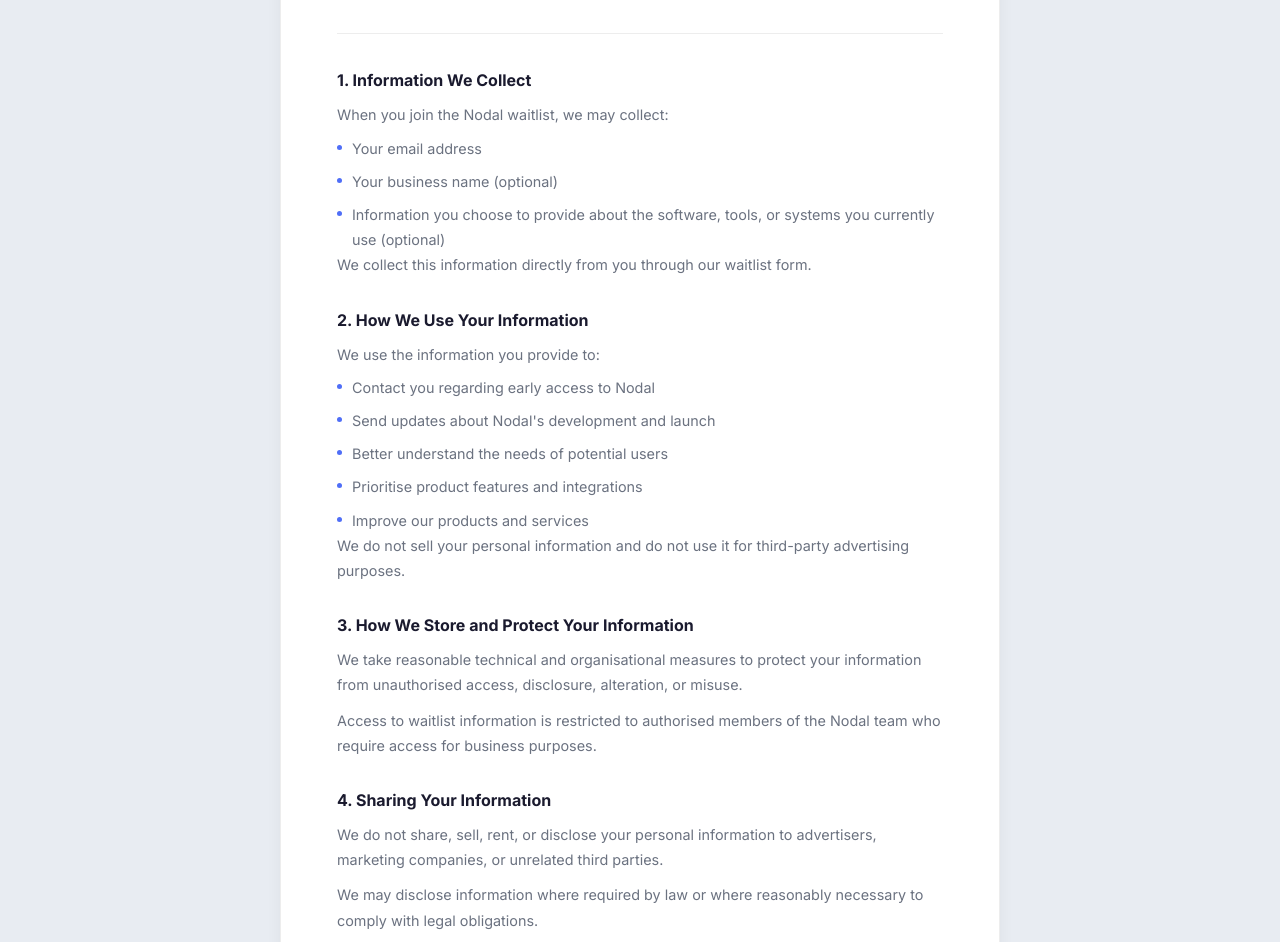
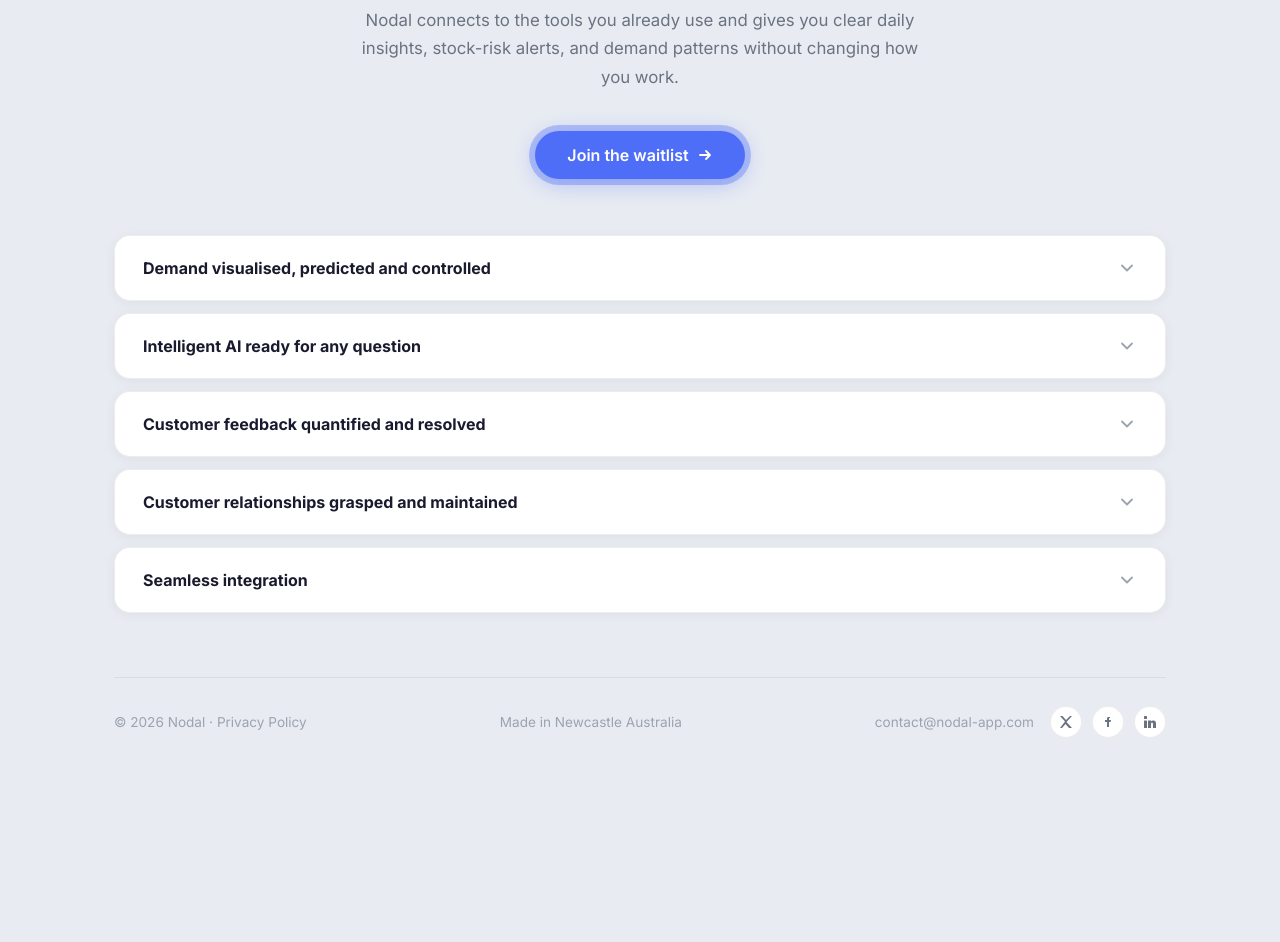
Before and after one commit to Archer-Nodal/Nodal, a plain HTML site: page index.html in a window 1280 px wide. Shown: the part 420-1362 px from the top of the page. After the commit the page ends 1186 px from the top, so only its background shows below. Drawn offline with Linux system fonts and the light colour scheme.

Commit message:
Update index.html

```diff
--- a/index.html
+++ b/index.html
@@ -3,7 +3,7 @@
 <head>
   <meta charset="UTF-8" />
   <meta name="viewport" content="width=device-width, initial-scale=1.0" />
-  <title>Our Privacy Policy</title>
+  <title>Nodal - Clarity, fast.</title>
   <link rel="icon" href="nodal.ico" type="image/x-icon" />
   <link rel="preconnect" href="https://fonts.googleapis.com" />
   <link rel="preconnect" href="https://fonts.gstatic.com" crossorigin />
@@ -22,6 +22,7 @@
       --text-secondary: #6b7280;
       --text-muted: #9ca3af;
       --accent: #4f6ef7;
+      --accent-glow: rgba(79, 110, 247, 0.35);
       --border: rgba(0, 0, 0, 0.07);
     }
 
@@ -30,267 +31,356 @@
       background-color: var(--bg);
       color: var(--text-primary);
       min-height: 100vh;
-      padding: 48px 24px;
       -webkit-font-smoothing: antialiased;
     }
 
+    /* ── Layout ── */
     .page {
-      max-width: 720px;
+      max-width: 1100px;
       margin: 0 auto;
+      padding: 0 24px;
+    }
+
+    /* ── Hero ── */
+    .hero {
+      text-align: center;
+      padding: 64px 0 56px;
     }
 
     .logo {
       display: block;
-      margin-bottom: 40px;
+      margin-bottom: 8px;
     }
 
     .logo img {
-      height: 80px;
+      height: 144px;
       width: auto;
     }
 
-    .card {
+    .tagline {
+      font-size: 1.1rem;
+      font-weight: 400;
+      color: var(--text-secondary);
+      margin-bottom: 20px;
+      letter-spacing: 0.01em;
+    }
+
+    .hero-headline {
+      font-size: clamp(2.4rem, 6vw, 4rem);
+      font-weight: 800;
+      line-height: 1.1;
+      letter-spacing: -0.03em;
+      color: var(--text-primary);
+      max-width: 700px;
+      margin: 0 auto 24px;
+    }
+
+    .hero-sub {
+      font-size: 1.05rem;
+      line-height: 1.7;
+      color: var(--text-secondary);
+      max-width: 560px;
+      margin: 0 auto 40px;
+    }
+
+    .cta-btn {
+      display: inline-flex;
+      align-items: center;
+      gap: 8px;
+      background: var(--accent);
+      color: #ffffff;
+      font-family: inherit;
+      font-size: 1rem;
+      font-weight: 600;
+      padding: 14px 32px;
+      border-radius: 100px;
+      border: none;
+      cursor: pointer;
+      text-decoration: none;
+      box-shadow:
+        0 0 0 6px var(--accent-glow),
+        0 4px 24px rgba(79, 110, 247, 0.4);
+      transition: box-shadow 0.2s, transform 0.15s;
+    }
+
+    .cta-btn:hover {
+      box-shadow:
+        0 0 0 10px var(--accent-glow),
+        0 8px 32px rgba(79, 110, 247, 0.5);
+      transform: translateY(-1px);
+    }
+
+    /* ── Accordion ── */
+    .accordion {
+      display: flex;
+      flex-direction: column;
+      gap: 12px;
+      margin-bottom: 64px;
+    }
+
+    .accordion-item {
       background: var(--card-bg);
       border: 1px solid var(--border);
-      border-radius: 20px;
-      padding: 52px 56px;
-      box-shadow: 0 2px 16px rgba(0,0,0,0.05);
+      border-radius: 16px;
+      box-shadow: 0 2px 12px rgba(0,0,0,0.05);
+      overflow: hidden;
+    }
+
+    .accordion-trigger {
+      width: 100%;
+      display: flex;
+      align-items: center;
+      justify-content: space-between;
+      padding: 22px 28px;
+      background: none;
+      border: none;
+      cursor: pointer;
+      font-family: inherit;
+      font-size: 1rem;
+      font-weight: 700;
+      color: var(--text-primary);
+      text-align: left;
+      gap: 16px;
+    }
+
+    .accordion-trigger:hover {
+      color: var(--accent);
+    }
+
+    .accordion-chevron {
+      width: 20px;
+      height: 20px;
+      flex-shrink: 0;
+      color: var(--text-muted);
+      transition: transform 0.25s ease;
+    }
+
+    .accordion-item.open .accordion-chevron {
+      transform: rotate(180deg);
+    }
+
+    .accordion-item.open .accordion-trigger {
+      color: var(--accent);
+    }
+
+    .accordion-body {
+      display: grid;
+      grid-template-rows: 0fr;
+      transition: grid-template-rows 0.28s ease;
+    }
+
+    .accordion-item.open .accordion-body {
+      grid-template-rows: 1fr;
+    }
+
+    .accordion-inner {
+      overflow: hidden;
+    }
+
+    .accordion-inner ul {
+      list-style: none;
+      padding: 0 28px 24px;
+      display: flex;
+      flex-direction: column;
+      gap: 12px;
+    }
+
+    .accordion-inner li {
+      display: flex;
+      gap: 12px;
+      font-size: 0.9rem;
+      line-height: 1.65;
+      color: var(--text-secondary);
+    }
+
+    .accordion-inner li::before {
+      content: '';
+      width: 6px;
+      height: 6px;
+      border-radius: 50%;
+      background: var(--accent);
+      flex-shrink: 0;
+      margin-top: 8px;
+    }
+
+    /* ── Footer ── */
+    footer {
+      border-top: 1px solid var(--border);
+      padding: 28px 0;
+      display: flex;
+      align-items: center;
+      justify-content: space-between;
+      font-size: 0.85rem;
+      color: var(--text-muted);
+      gap: 20px;
     }
 
     @media (max-width: 600px) {
-      .card { padding: 36px 24px; }
+      footer {
+        flex-direction: column;
+        text-align: center;
+      }
     }
 
-    .policy-title {
-      font-size: 1.75rem;
-      font-weight: 800;
-      letter-spacing: -0.02em;
-      color: var(--text-primary);
-      margin-bottom: 8px;
+    .footer-social {
+      display: flex;
+      gap: 10px;
+      align-items: center;
     }
 
-    .policy-date {
-      font-size: 0.85rem;
-      color: var(--text-muted);
-      margin-bottom: 32px;
+    .footer-social a {
+      display: flex;
+      align-items: center;
+      justify-content: center;
+      width: 32px;
+      height: 32px;
+      border-radius: 50%;
+      background: var(--card-bg);
+      border: 1px solid var(--border);
+      color: var(--text-secondary);
+      text-decoration: none;
+      transition: box-shadow 0.15s;
     }
 
-    .policy-intro {
-      font-size: 0.95rem;
-      line-height: 1.75;
-      color: var(--text-secondary);
-      margin-bottom: 36px;
-      padding-bottom: 32px;
-      border-bottom: 1px solid var(--border);
-    }
-
-    .section {
-      margin-bottom: 32px;
-    }
-
-    .section h2 {
-      font-size: 1rem;
-      font-weight: 700;
-      color: var(--text-primary);
-      margin-bottom: 12px;
-    }
-
-    .section p, .section li {
-      font-size: 0.9rem;
-      line-height: 1.75;
-      color: var(--text-secondary);
-    }
-
-    .section p + p {
-      margin-top: 10px;
-    }
-
-    .section ul {
-      list-style: none;
-      display: flex;
-      flex-direction: column;
-      gap: 8px;
-      margin-top: 8px;
-    }
-
-    .section li {
-      display: flex;
-      gap: 10px;
-    }
-
-    .section li::before {
-      content: '';
-      width: 5px;
-      height: 5px;
-      border-radius: 50%;
-      background: var(--accent);
-      flex-shrink: 0;
-      margin-top: 9px;
-    }
-
-    .section a {
-      color: var(--accent);
-      text-decoration: none;
-    }
-
-    .section a:hover {
-      text-decoration: underline;
-    }
-
-    .bottom-links {
-      display: flex;
-      align-items: center;
-      gap: 16px;
-      margin-top: 32px;
-    }
-
-    .back-link {
-      display: inline-flex;
-      align-items: center;
-      gap: 6px;
-      font-size: 0.85rem;
-      color: var(--text-muted);
-      text-decoration: none;
-    }
-
-    .back-link:hover {
+    .footer-social a:hover {
+      box-shadow: 0 2px 8px rgba(0,0,0,0.1);
       color: var(--text-primary);
     }
 
-    .download-btn {
-      display: inline-flex;
-      align-items: center;
-      gap: 6px;
-      font-family: inherit;
-      font-size: 0.85rem;
-      font-weight: 600;
-      color: var(--accent);
-      background: none;
-      border: 1px solid var(--accent);
-      border-radius: 100px;
-      padding: 7px 16px;
-      cursor: pointer;
-      text-decoration: none;
-      transition: background 0.15s, color 0.15s;
-    }
-
-    .download-btn:hover {
-      background: var(--accent);
-      color: #ffffff;
-    }
-
-    .download-btn svg {
+    .footer-social svg {
       width: 14px;
       height: 14px;
     }
 
-    @media print {
-      body { background: #fff; padding: 0; }
-      .logo, .bottom-links { display: none; }
-      .card {
-        border: none;
-        border-radius: 0;
-        box-shadow: none;
-        padding: 0;
-      }
+    footer a {
+      color: inherit;
+      text-decoration: none;
+    }
+
+    footer a:hover {
+      color: var(--text-primary);
     }
   </style>
 </head>
 <body>
   <div class="page">
 
-    <a href="index.html" class="logo">
-      <img src="nodal.svg" alt="Nodal" />
-    </a>
+    <!-- Hero -->
+    <section class="hero">
+      <div class="logo">
+        <img src="nodal.svg" alt="Nodal" />
+      </div>
 
-    <div class="card">
-      <h1 class="policy-title">Privacy Policy</h1>
-      <p class="policy-date">Last updated: 24 June 2026</p>
+      <p class="tagline">Clarity, fast.</p>
 
-      <p class="policy-intro">
-        Nodal ("we", "us", or "our") respects your privacy and is committed to protecting the
-        personal information you provide when joining our waitlist. This Privacy Policy explains
-        what information we collect, how we use it, and your rights regarding that information.
+      <h1 class="hero-headline">The fastest way to understand your venue</h1>
+
+      <p class="hero-sub">
+        Nodal connects to the tools you already use and gives you clear daily insights,
+        stock-risk alerts, and demand patterns without changing how you work.
       </p>
 
-      <div class="section">
-        <h2>1. Information We Collect</h2>
-        <p>When you join the Nodal waitlist, we may collect:</p>
-        <ul>
-          <li>Your email address</li>
-          <li>Your business name (optional)</li>
-          <li>Information you choose to provide about the software, tools, or systems you currently use (optional)</li>
-        </ul>
-        <p>We collect this information directly from you through our waitlist form.</p>
+      <a href="waitlist.html" class="cta-btn">
+        Join the waitlist
+        <svg width="16" height="16" viewBox="0 0 16 16" fill="none"><path d="M3 8h10M9 4l4 4-4 4" stroke="currentColor" stroke-width="1.8" stroke-linecap="round" stroke-linejoin="round"/></svg>
+      </a>
+    </section>
+
+    <!-- Accordion -->
+    <div class="accordion">
+
+      <div class="accordion-item">
+        <button class="accordion-trigger">
+          Demand visualised, predicted and controlled
+          <svg class="accordion-chevron" viewBox="0 0 20 20" fill="none"><path d="M5 7.5l5 5 5-5" stroke="currentColor" stroke-width="1.8" stroke-linecap="round" stroke-linejoin="round"/></svg>
+        </button>
+        <div class="accordion-body"><div class="accordion-inner"><ul>
+          <li>Nodal keeps track of all your past orders and their times and assembles them into a comprehensive line graph, making customer trends crystal clear.</li>
+          <li>Nodal uses a complex algorithm to predict upcoming demand fluctuations, using data from previous performance in relation to a range of factors such as inflation, weather, season and time of the week. Nodal also flags potential spikes in demand and factors them into its predictions before they happen by tracking local events such as sports games.</li>
+          <li>By visualising and predicting demand Nodal can ensure your business can prepare adequately and reduce wastage of perishable inputs, while identifying customer trends and dying products before it's too late.</li>
+          <li>Nodal is able to visualise your businesses' raw popularity over time by removing the effects of interfering factors from your demand trend.</li>
+        </ul></div></div>
       </div>
 
-      <div class="section">
-        <h2>2. How We Use Your Information</h2>
-        <p>We use the information you provide to:</p>
-        <ul>
-          <li>Contact you regarding early access to Nodal</li>
-          <li>Send updates about Nodal's development and launch</li>
-          <li>Better understand the needs of potential users</li>
-          <li>Prioritise product features and integrations</li>
-          <li>Improve our products and services</li>
-        </ul>
-        <p>We do not sell your personal information and do not use it for third-party advertising purposes.</p>
+      <div class="accordion-item">
+        <button class="accordion-trigger">
+          Intelligent AI ready for any question
+          <svg class="accordion-chevron" viewBox="0 0 20 20" fill="none"><path d="M5 7.5l5 5 5-5" stroke="currentColor" stroke-width="1.8" stroke-linecap="round" stroke-linejoin="round"/></svg>
+        </button>
+        <div class="accordion-body"><div class="accordion-inner"><ul>
+          <li>AI isn't an add-on feature to Nodal, to us it's more than a buzzword and is central to our values of clarity and speed.</li>
+          <li>NodalAI exists to ensure any question you have about your business is answered. Our AI pipeline allows NodalAI to access a multitude of spreadsheet-like commands, using your questions to curate formulas to pull quantitative data from your order history and online reviews.</li>
+          <li>AI can make mistakes, that's why NodalAI gives clear-as-day references to all commands and calculations used through in-text expandable reference boxes.</li>
+          <li>NodalAI is based on succinctness and clarity, bridging the gap between human language and quantitative results by providing short and straight to the point answers unless prompted not to.</li>
+        </ul></div></div>
       </div>
 
-      <div class="section">
-        <h2>3. How We Store and Protect Your Information</h2>
-        <p>We take reasonable technical and organisational measures to protect your information from unauthorised access, disclosure, alteration, or misuse.</p>
-        <p>Access to waitlist information is restricted to authorised members of the Nodal team who require access for business purposes.</p>
+      <div class="accordion-item">
+        <button class="accordion-trigger">
+          Customer feedback quantified and resolved
+          <svg class="accordion-chevron" viewBox="0 0 20 20" fill="none"><path d="M5 7.5l5 5 5-5" stroke="currentColor" stroke-width="1.8" stroke-linecap="round" stroke-linejoin="round"/></svg>
+        </button>
+        <div class="accordion-body"><div class="accordion-inner"><ul>
+          <li>Nodal curates online customer reviews from multiple channels, flagging recurring feedback points and categorising sentimental sentences.</li>
+          <li>Nodal matches review names to specific orders, allowing you to identify the source of the problem and fill in the gaps of the customer's experience.</li>
+          <li>Suggested responses are auto-generated for every new review, using a curated formula drawing knowledge from social science papers from top universities to maximise the chance of customers revisiting.</li>
+        </ul></div></div>
       </div>
 
-      <div class="section">
-        <h2>4. Sharing Your Information</h2>
-        <p>We do not share, sell, rent, or disclose your personal information to advertisers, marketing companies, or unrelated third parties.</p>
-        <p>We may disclose information where required by law or where reasonably necessary to comply with legal obligations.</p>
+      <div class="accordion-item">
+        <button class="accordion-trigger">
+          Customer relationships grasped and maintained
+          <svg class="accordion-chevron" viewBox="0 0 20 20" fill="none"><path d="M5 7.5l5 5 5-5" stroke="currentColor" stroke-width="1.8" stroke-linecap="round" stroke-linejoin="round"/></svg>
+        </button>
+        <div class="accordion-body"><div class="accordion-inner"><ul>
+          <li>Nodal uses the names of customers used in orders to identify regular customers and predict their orders. This allows you to reward customer loyalty more effectively and alertly, building strong customer relationships.</li>
+        </ul></div></div>
       </div>
 
-      <div class="section">
-        <h2>5. Data Retention</h2>
-        <p>We retain your information for as long as necessary to operate the Nodal waitlist, communicate with you about Nodal, and support our business operations.</p>
-        <p>You may request deletion of your information at any time.</p>
+      <div class="accordion-item">
+        <button class="accordion-trigger">
+          Seamless integration
+          <svg class="accordion-chevron" viewBox="0 0 20 20" fill="none"><path d="M5 7.5l5 5 5-5" stroke="currentColor" stroke-width="1.8" stroke-linecap="round" stroke-linejoin="round"/></svg>
+        </button>
+        <div class="accordion-body"><div class="accordion-inner"><ul>
+          <li>Nodal uses API integration to minimise the manual input of data. By pulling directly from POS software systems and online ordering platforms Nodal is able to update information seamlessly with no strings attached.</li>
+        </ul></div></div>
       </div>
 
-      <div class="section">
-        <h2>6. International Data Transfers</h2>
-        <p>Your information may be stored or processed using service providers located in Australia or other countries. Where this occurs, we take reasonable steps to ensure your information is handled securely and in accordance with applicable privacy laws.</p>
-      </div>
-
-      <div class="section">
-        <h2>7. Your Rights</h2>
-        <p>You may request to:</p>
-        <ul>
-          <li>Access the personal information we hold about you</li>
-          <li>Correct or update your information</li>
-          <li>Delete your information</li>
-          <li>Unsubscribe from future communications</li>
-        </ul>
-        <p>To exercise any of these rights, please contact us using the details below.</p>
-      </div>
-
-      <div class="section">
-        <h2>8. Changes to This Policy</h2>
-        <p>We may update this Privacy Policy from time to time. Any changes will be published on this page together with an updated "Last updated" date.</p>
-      </div>
-
-      <div class="section">
-        <h2>9. Contact Us</h2>
-        <p>If you have any questions about this Privacy Policy or would like to access, update, or delete your information, please contact us at: <a href="mailto:contact@nodal-app.com">contact@nodal-app.com</a></p>
-      </div>
     </div>
 
-    <div class="bottom-links">
-      <a href="index.html" class="back-link">← Back to home</a>
-      <button class="download-btn" onclick="window.print()">
-        <svg viewBox="0 0 14 14" fill="none"><path d="M7 1v8M4 6l3 3 3-3" stroke="currentColor" stroke-width="1.5" stroke-linecap="round" stroke-linejoin="round"/><path d="M1 10v2a1 1 0 001 1h10a1 1 0 001-1v-2" stroke="currentColor" stroke-width="1.5" stroke-linecap="round"/></svg>
-        Download PDF
-      </button>
-    </div>
+    <!-- Footer -->
+    <footer id="waitlist">
+      <span>© 2026 Nodal · <a href="privacy.html">Privacy Policy</a></span>
+      <span>Made in Newcastle Australia</span>
+      <div style="display:flex;align-items:center;gap:16px;">
+        <a href="mailto:contact@nodal-app.com">contact@nodal-app.com</a>
+        <div class="footer-social">
+          <!-- X / Twitter -->
+          <a href="https://x.com/NodalSoftware" aria-label="X" target="_blank" rel="noopener">
+            <svg viewBox="0 0 14 14" fill="none"><path d="M1 1l5 5.5L1 13h2l3.5-4 3.5 4H13L7.5 7 13 1h-2L7 5 3.5 1H1z" fill="currentColor"/></svg>
+          </a>
+          <!-- Facebook -->
+          <a href="#" aria-label="Facebook">
+            <svg viewBox="0 0 14 14" fill="none"><path d="M9 2H7.5C6.67 2 6 2.67 6 3.5V5H4v2h2v5h2V7h1.5L10 5H8V3.5c0-.28.22-.5.5-.5H9V2z" fill="currentColor"/></svg>
+          </a>
+          <!-- LinkedIn -->
+          <a href="#" aria-label="LinkedIn">
+            <svg viewBox="0 0 14 14" fill="none"><rect x="1" y="1" width="3" height="3" rx=".5" fill="currentColor"/><rect x="1" y="5.5" width="3" height="7.5" rx=".5" fill="currentColor"/><path d="M5.5 5.5h2.8v1.1C8.6 6 9.5 5.5 10.5 5.5c1.6 0 2.5 1 2.5 3V13h-3V9c0-.8-.4-1.2-1-1.2-.7 0-1 .5-1 1.2V13h-3V5.5z" fill="currentColor"/></svg>
+          </a>
+        </div>
+      </div>
+    </footer>
 
   </div>
+
+  <script>
+    document.querySelectorAll('.accordion-trigger').forEach(function(btn) {
+      btn.addEventListener('click', function() {
+        var item = btn.closest('.accordion-item');
+        item.classList.toggle('open');
+      });
+    });
+  </script>
 </body>
 </html>
```
